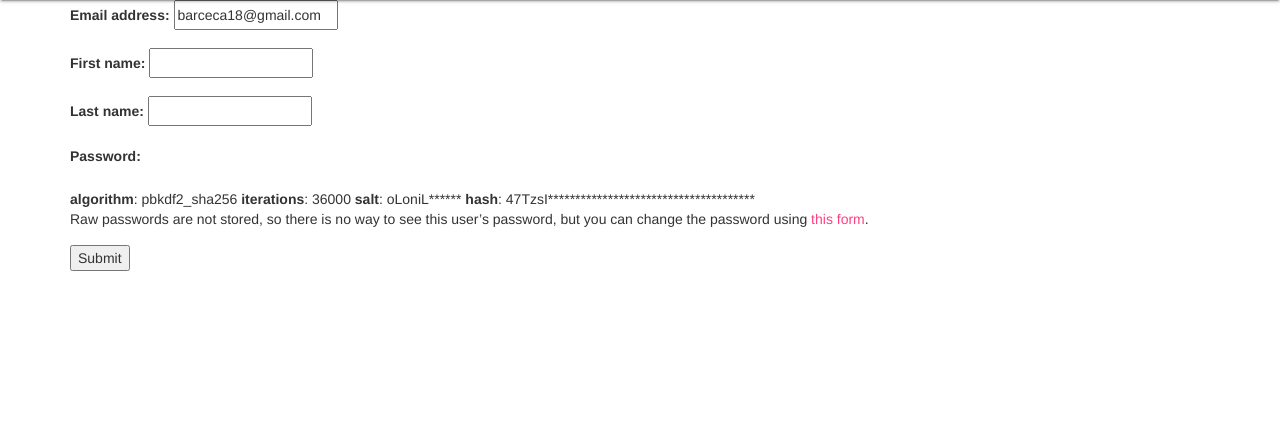
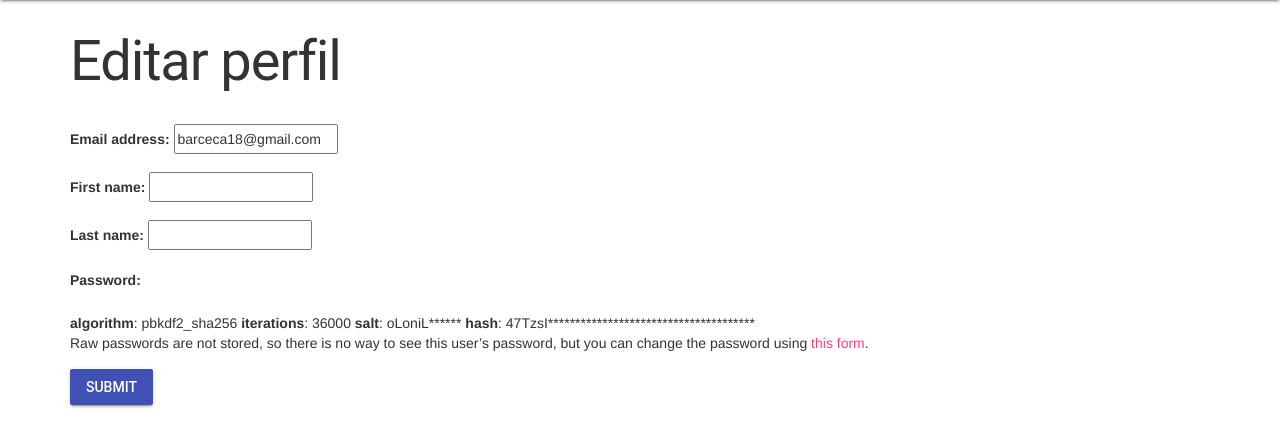
Before and after one commit to Barcena/My_Project, a Django app: page /account/profile/edit/ in a window 1280 px wide. Shown: the part 64-511 px from the top of the page. Run offline with Django 3.2, Linux system fonts and the light colour scheme; a user stored in the database is signed in; some libraries are stand-ins or nearby versions.

Commit message:
Fix company model & better design buttons

```diff
--- a/accounts/templates/accounts/edit_profile.html
+++ b/accounts/templates/accounts/edit_profile.html
@@ -7,10 +7,13 @@
 {% block body %}
 
 <div class="container">
+	<div>
+		<h1>Editar perfil</h1>
+	</div>
 	<form method="post">
 		{% csrf_token %}
 		{{ form.as_p }}
-		<button type ="submit">Submit</button>
+		<button type="submit" class="mdl-button mdl-js-button mdl-button--raised mdl-js-ripple-effect mdl-button--colored">Submit</button>
 	</form>
 	<br>
 </div>
--- a/accounts/templates/accounts/reg_form.html
+++ b/accounts/templates/accounts/reg_form.html
@@ -7,7 +7,7 @@
 	<form method="post">
 		{% csrf_token%} <!-- makes sendding data more secure-->
 		{{ form.as_p }} <!-- export form from django-->
-		<button type="submit">Submit</button>
+		<button type="submit" class="mdl-button mdl-js-button mdl-button--raised mdl-js-ripple-effect mdl-button--colored">Submit</button>
 	</form>
 </div>
 {% endblock %}
--- a/accounts/templates/accounts/reset_password.html
+++ b/accounts/templates/accounts/reset_password.html
@@ -9,7 +9,7 @@
 	<form method='post'>
 		{% csrf_token %}
 		{{ form.as_p }}
-		<button type="submit"> Reset password</button>
+		<button type="submit" class="mdl-button mdl-js-button mdl-button--raised mdl-js-ripple-effect mdl-button--colored"> Reset password</button>
 	</form>
 </div>
 {% endblock %}
--- a/accounts/templates/accounts/reset_password_confirm.html
+++ b/accounts/templates/accounts/reset_password_confirm.html
@@ -9,7 +9,7 @@
 	<form method='post'>
 		{% csrf_token %}
 		{{ form.as_p }}
-		<button type="submit"> Reset password </button>
+		<button type="submit" class="mdl-button mdl-js-button mdl-button--raised mdl-js-ripple-effect mdl-button--colored"> Reset password </button>
 	</form>
 </div>
 {% endblock %}
```
Also changed, not shown: accounts/templates/accounts/profile.html (+4 -4 lines), home/forms.py (+7 -0 lines), db.sqlite3.
